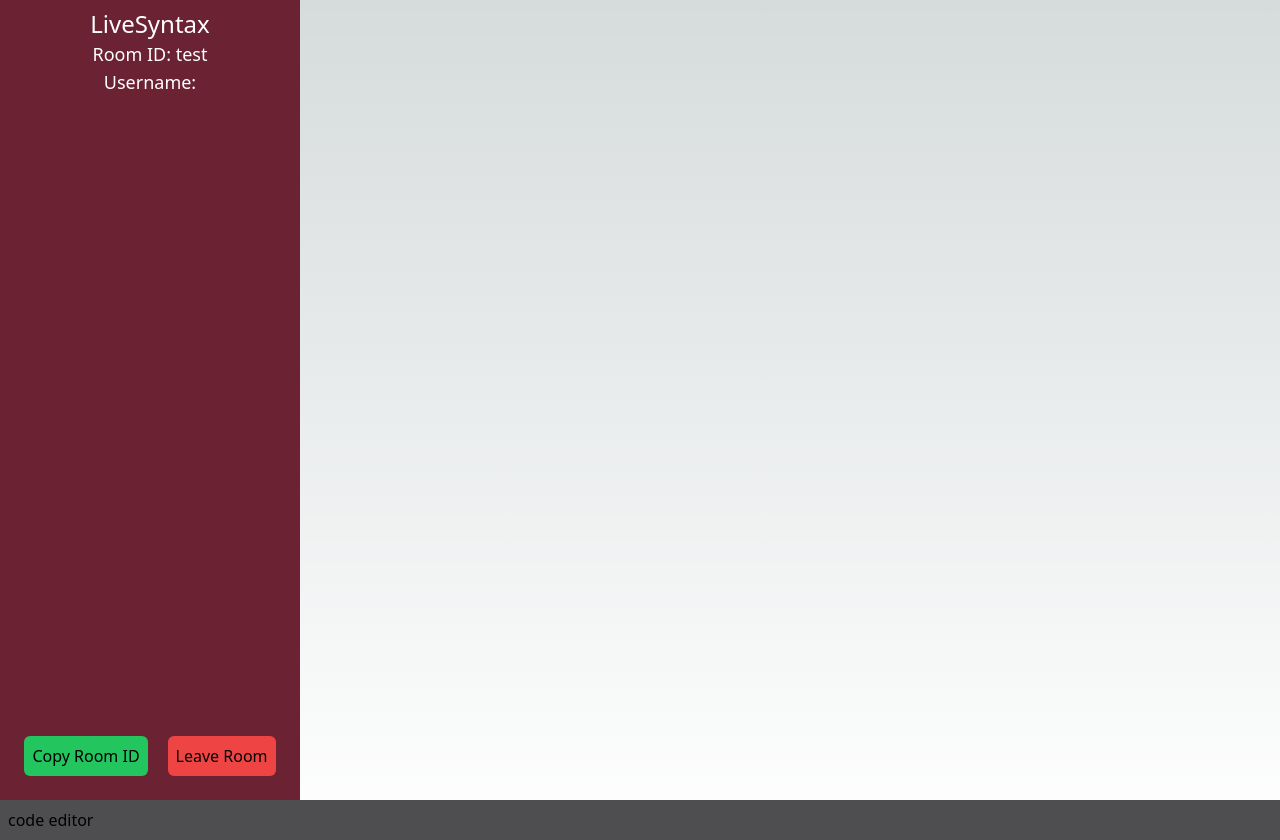
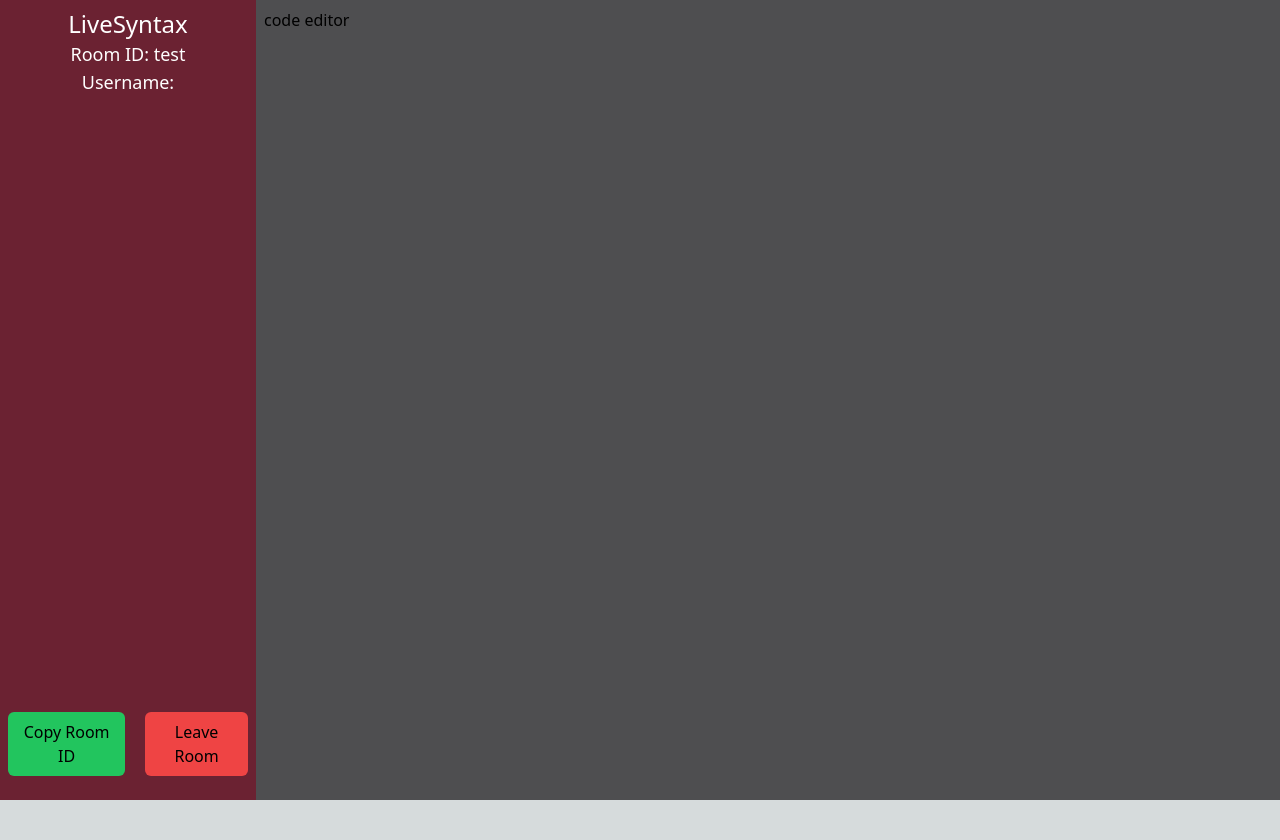
Before and after one commit to sohamdata/LiveSyntax, a Next.js app: page /editor/test in a window 1280 px wide. After the commit the page ends 800 px from the top, so only its background shows below. Built offline with nearby package versions, Linux system fonts and the light colour scheme.

Commit message:
fix: editor out of flex

```diff
--- a/src/pages/editor/[roomid].tsx
+++ b/src/pages/editor/[roomid].tsx
@@ -18,7 +18,7 @@ const Editor = (props: RoomIDProps) => {
     return (
         <>
             <div className='flex h-screen'>
-                <div className='p-2 flex flex-col justify-between w-[300px] bg-burgundy'>
+                <div className='p-2 flex flex-col justify-between w-[20%] bg-burgundy'>
                     <div className='flex flex-col items-center'>
                         <div className='text-white text-center text-2xl font-medium'>LiveSyntax</div>
                         <div className='text-white text-center text-lg font-medium'>Room ID: {roomid}</div>
@@ -29,11 +29,11 @@ const Editor = (props: RoomIDProps) => {
                         <button className='p-2 rounded-md font-medium bg-red-500 hover:bg-red-800 hover:text-brand-orange transition duration-300' onClick={leaveHandler}>Leave Room</button>
                     </div>
                 </div>
+                <div className='p-2 w-[80%] bg-cement'>
+                    <div>code editor</div>
+                </div>
             </div>
 
-            <div className='p-2 w-full bg-cement'>
-                <div>code editor</div>
-            </div>
         </>
     )
 
```
